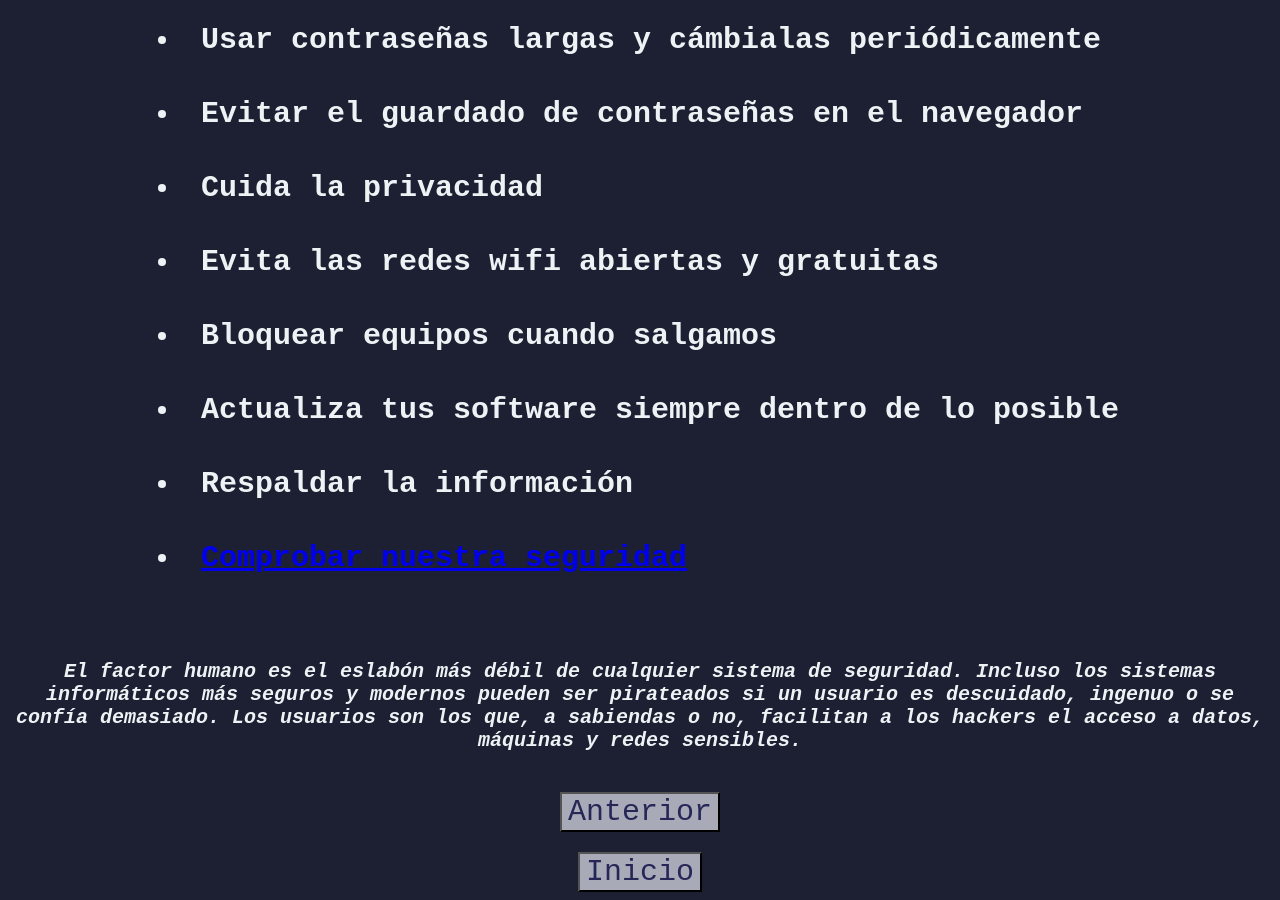
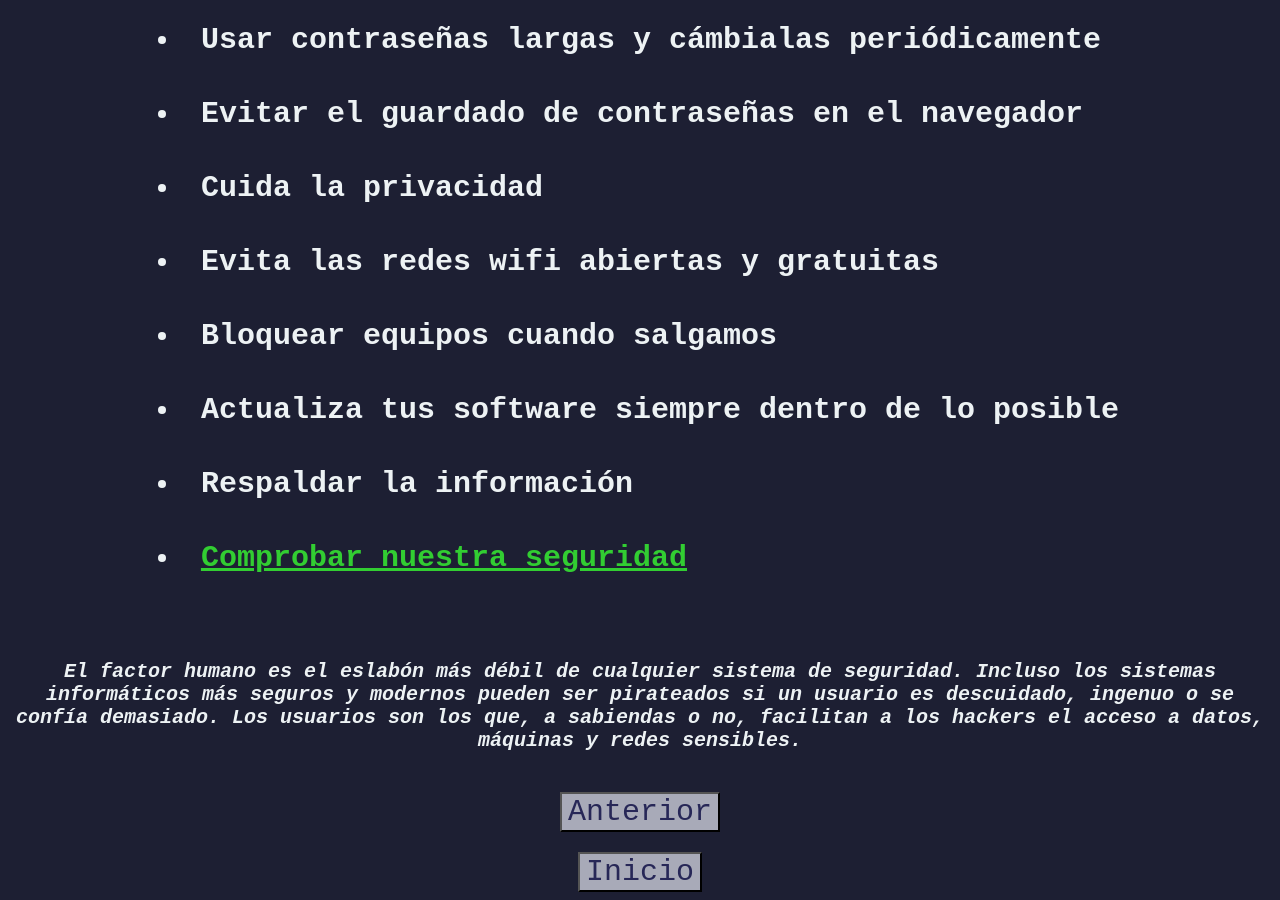
Before and after one commit to Charles181/speech, a plain HTML site: page consejos.html in a window 1280 px wide. Shown: the part 627-1527 px from the top of the page. Drawn offline with Linux system fonts and the light colour scheme.

Commit message:
Update styles.css
Add color for link in consejos.html

```diff
--- a/styles.css
+++ b/styles.css
@@ -46,6 +46,9 @@ img{
 }
 .list li{
     padding: 20px;
+}
+.list a{
+    color: limegreen;
 }
 #usb-img{
   width: 500px;
```
